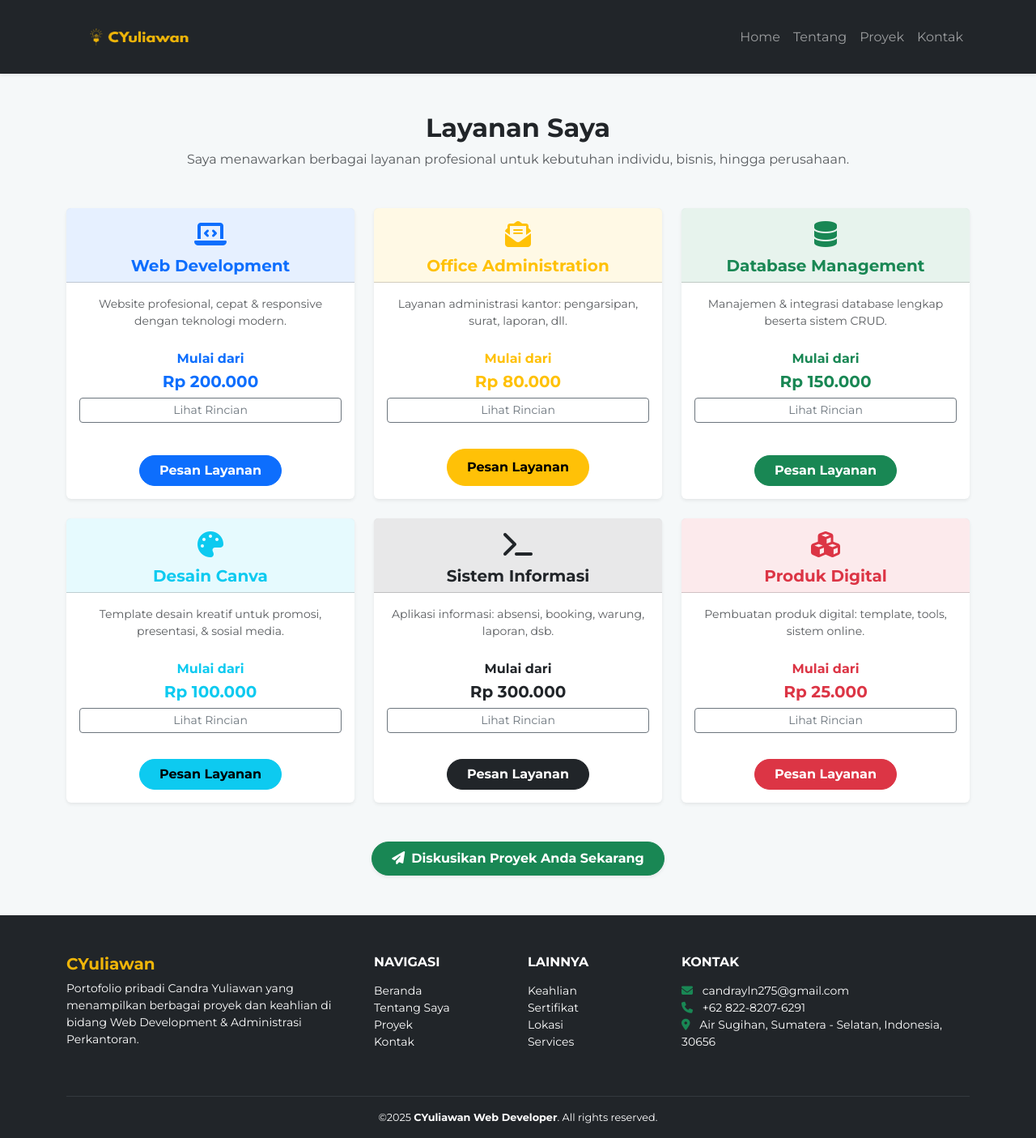
After one commit to CandraYuliawan1207/Portofolioku, a PHP site: page /portofolioku/services.php in a window 1280 px wide. The commit adds this page. Shown: the whole page at 81% size. Run offline with PHP 8.4, Linux system fonts and the light colour scheme; some libraries are stand-ins or nearby versions.

Commit message:
menambah file baru bernama services.php dan menambah link di footer, serta add style di header

```diff
--- a/includes/footer.php
+++ b/includes/footer.php
@@ -25,6 +25,7 @@
           <li><a href="skill.php" class="text-white text-decoration-none">Keahlian</a></li>
           <li><a href="sertifikasi.php" class="text-white text-decoration-none">Sertifikat</a></li>
           <li><a href="lokasi.php" class="text-white text-decoration-none">Lokasi</a></li>
+          <li><a href="services.php" class="text-white text-decoration-none">Services</a></li>
         </ul>
       </div>
 
@@ -33,7 +34,7 @@
         <h6 class="text-uppercase fw-bold mb-3">Kontak</h6>
         <p style="font-size: 0.875rem;">
           <i class="fa-solid fa-envelope me-2 text-success"></i> candrayln275@gmail.com<br>
-          <i class="fa-brands fa-whatsapp me-2 text-success"></i> +62 822-6948-2581<br>
+          <i class="fa-solid fa-phone me-2 text-success"></i> +62 822-8207-6291<br>
           <i class="fa-solid fa-location-dot me-2 text-success"></i> Air Sugihan, Sumatera - Selatan, Indonesia, 30656
         </p>
       </div>
--- a/includes/header.php
+++ b/includes/header.php
@@ -58,6 +58,16 @@
                 font-size: 0.8rem !important;
             }
         }
+
+        /* style services.php */
+        .card {
+            transition: all 0.3s ease;
+        }
+
+        .card:hover {
+            transform: translateY(-5px);
+            box-shadow: 0 10px 20px rgba(0, 0, 0, 0.1);
+        }
     </style>
 </head>
 
--- /dev/null
+++ b/services.php
@@ -0,0 +1,165 @@
+<?php include 'includes/header.php'; ?>
+<main>
+    <section class="container py-5">
+        <!-- Judul -->
+        <div class="text-center mb-5" data-aos="fade-down">
+            <h2 class="fw-bold">Layanan Saya</h2>
+            <p class="text-muted">Saya menawarkan berbagai layanan profesional untuk kebutuhan individu, bisnis, hingga
+                perusahaan.</p>
+        </div>
+
+        <!-- Layanan -->
+        <div class="row row-cols-1 row-cols-md-3 g-4">
+            <?php
+            $services = [
+                [
+                    "icon" => "fa-laptop-code",
+                    "title" => "Web Development",
+                    "desc" => "Website profesional, cepat & responsive dengan teknologi modern.",
+                    "color" => "primary",
+                    "price" => 200000,
+                    "features" => [
+                        ["Free Domain & Hosting", true],
+                        ["Konsep Desain Gratis", true],
+                        ["Admin Panel", true],
+                        ["Multilingual", false],
+                        ["Live Chat", false],
+                    ]
+                ],
+                [
+                    "icon" => "fa-envelope-open-text",
+                    "title" => "Office Administration",
+                    "desc" => "Layanan administrasi kantor: pengarsipan, surat, laporan, dll.",
+                    "color" => "warning",
+                    "price" => 80000,
+                    "features" => [
+                        ["Template", true],
+                        ["Surat Menyurat", true],
+                        ["Digital Arsip", true],
+                        ["Laporan Otomatis", false],
+                        ["Manajemen Jadwal", false],
+                    ]
+                ],
+                [
+                    "icon" => "fa-database",
+                    "title" => "Database Management",
+                    "desc" => "Manajemen & integrasi database lengkap beserta sistem CRUD.",
+                    "color" => "success",
+                    "price" => 150000,
+                    "features" => [
+                        ["CRUD System", true],
+                        ["Relational Design", true],
+                        ["User Roles", true],
+                        ["Backup Otomatis", false],
+                        ["Realtime Monitoring", false],
+                    ]
+                ],
+                [
+                    "icon" => "fa-palette",
+                    "title" => "Desain Canva",
+                    "desc" => "Template desain kreatif untuk promosi, presentasi, & sosial media.",
+                    "color" => "info",
+                    "price" => 100000,
+                    "features" => [
+                        ["Editable Template", true],
+                        ["Ukuran Bebas", true],
+                        ["Branding Manual", false],
+                        ["Export HD", true],
+                    ]
+                ],
+                [
+                    "icon" => "fa-terminal",
+                    "title" => "Sistem Informasi",
+                    "desc" => "Aplikasi informasi: absensi, booking, warung, laporan, dsb.",
+                    "color" => "dark",
+                    "price" => 300000,
+                    "features" => [
+                        ["Custom UI/UX", true],
+                        ["Dashboard Admin", true],
+                        ["Multi Akun", true],
+                        ["API Integration", false],
+                    ]
+                ],
+                [
+                    "icon" => "fa-cubes",
+                    "title" => "Produk Digital",
+                    "desc" => "Pembuatan produk digital: template, tools, sistem online.",
+                    "color" => "danger",
+                    "price" => 25000,
+                    "features" => [
+                        ["Support Update", true],
+                        ["Custom Branding", true],
+                        ["Free Hosting", false],
+                        ["Lifetime License", true],
+                    ]
+                ],
+            ];
+
+            foreach ($services as $i => $srv):
+                $id = "featureCollapse$i";
+                ?>
+                <div class="col">
+                    <div class="card h-100 shadow-sm border-0">
+                        <div
+                            class="card-header bg-<?= $srv['color'] ?> bg-opacity-10 text-<?= $srv['color'] ?> text-center">
+                            <i class="fa-solid <?= $srv['icon'] ?> fa-2x mt-2"></i>
+                            <h5 class="fw-bold mt-2 mb-0">
+                                <?= $srv['title'] ?>
+                            </h5>
+                        </div>
+                        <div class="card-body text-center d-flex flex-column">
+                            <p class="text-muted small">
+                                <?= $srv['desc'] ?>
+                            </p>
+
+                            <!-- Harga -->
+                            <p class="fw-bold text-<?= $srv['color'] ?> mb-1 mt-2">Mulai dari</p>
+                            <h5 class="fw-bold text-<?= $srv['color'] ?>">Rp
+                                <?= number_format($srv['price'], 0, ',', '.') ?>
+                            </h5>
+
+
+                            <button class="btn btn-sm btn-outline-secondary mb-3" data-bs-toggle="collapse"
+                                data-bs-target="#<?= $id ?>">
+                                Lihat Rincian
+                            </button>
+
+                            <div class="collapse" id="<?= $id ?>">
+                                <ul class="list-unstyled text-start px-3">
+                                    <?php foreach ($srv['features'] as $fitur):
+                                        $active = $fitur[1];
+                                        $class = $active ? 'text-success fw-semibold' : 'text-muted text-decoration-line-through';
+                                        $icon = $active ? 'fa-check-circle' : 'fa-times-circle';
+                                        ?>
+                                        <li class="<?= $class ?>"><i class="fa-solid <?= $icon ?> me-2"></i>
+                                            <?= $fitur[0] ?>
+                                        </li>
+                                    <?php endforeach; ?>
+                                </ul>
+                            </div>
+
+                            <?php
+                            $whatsapp = "6282269482581";
+                            ?>
+                            <div class="mt-auto">
+                                <a href="https://wa.me/<?= $whatsapp ?>?text=Halo%20saya%20ingin%20memesan%20layanan%20*<?= urlencode($srv['title']) ?>*"
+                                    class="btn btn-<?= $srv['color'] ?> rounded-pill mt-3 px-4 fw-semibold" target="_blank">
+                                    Pesan Layanan
+                                </a>
+                            </div>
+                        </div>
+                    </div>
+                </div>
+            <?php endforeach; ?>
+        </div>
+
+
+        <!-- CTA -->
+        <div class="text-center mt-5" data-aos="zoom-in">
+            <a href="contact.php" class="btn btn-success px-4 py-2 rounded-pill shadow-sm fw-semibold">
+                <i class="fa-solid fa-paper-plane me-2"></i>Diskusikan Proyek Anda Sekarang
+            </a>
+        </div>
+    </section>
+</main>
+<?php include 'includes/footer.php'; ?>
```
